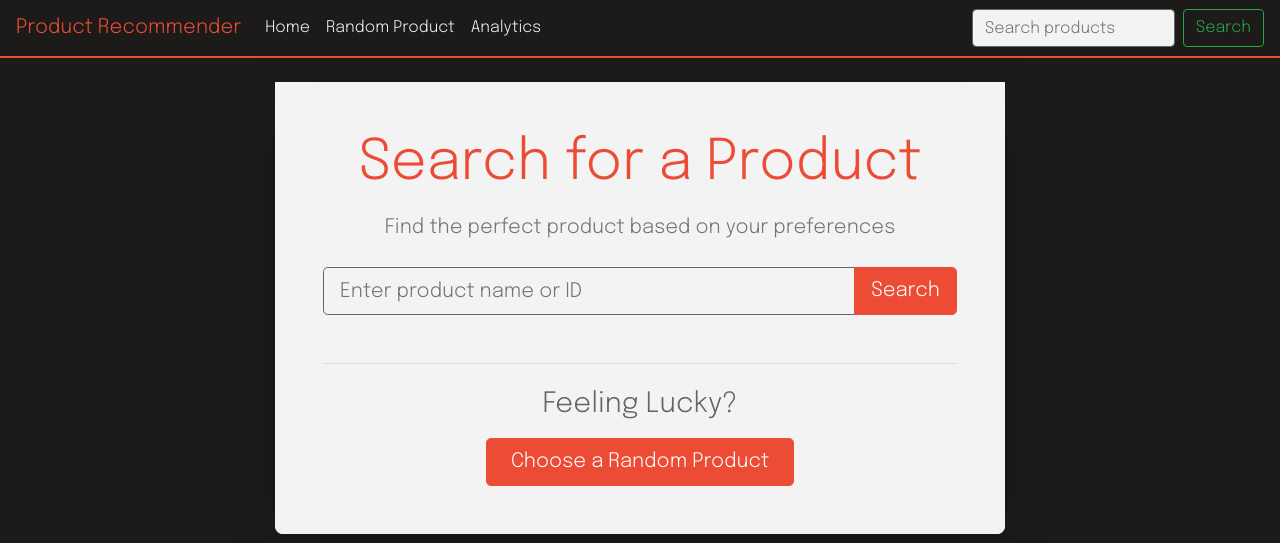
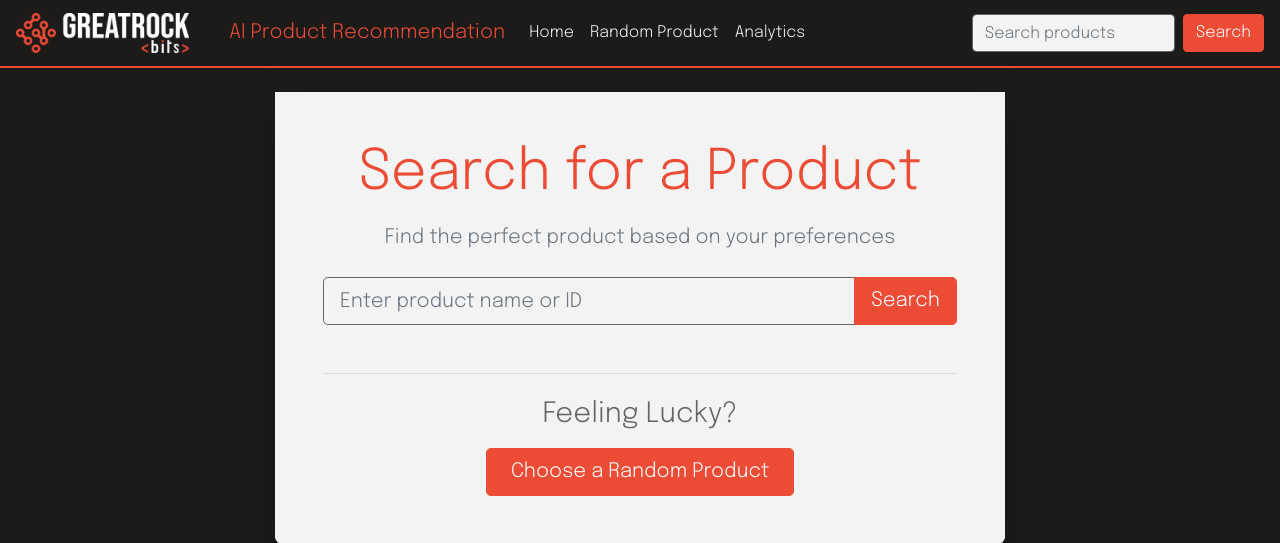
Before and after one commit to GreatRockbits/recommendation-engine-tk, a Django app: page / in a window 1280 px wide. Shown: the top 543 px of the page. Run offline with Django 5.2, Linux system fonts and the light colour scheme; some libraries are stand-ins or nearby versions.

Commit message:
Added logo and Navbar title

```diff
--- a/product_recommender/static/css/custom_styles.css
+++ b/product_recommender/static/css/custom_styles.css
@@ -49,6 +49,7 @@ h2, h4, h5 {
     position: relative;
     margin-bottom: 2rem;
 }
+
 
 /* Alert styles */
 .alert {
@@ -250,10 +251,19 @@ small {
     border-bottom: 2px solid var(--orange);
 }
 
+.navbar-logo {
+    height: 40px;
+    width: auto;
+    margin-right: 40px;
+}
+
 .navbar-brand {
     color: var(--orange) !important;
     font-weight: 250;
+    display: flex;
+    align-items: center;
 }
+
 
 .navbar-nav .nav-link {
     color: var(--light-grey) !important;
--- a/product_recommender/templates/base.html
+++ b/product_recommender/templates/base.html
@@ -6,14 +6,18 @@
     <meta name="viewport" content="width=device-width, initial-scale=1.0">
     <title>{% block title %}My Product Recommender{% endblock %}</title>
     <link rel="stylesheet" href="https://stackpath.bootstrapcdn.com/bootstrap/4.5.2/css/bootstrap.min.css">
-    <!-- {# Add project-specific CSS here if needed #}
-    <link rel="stylesheet" href="{% static 'css/style.css' %}"> -->
+    <link rel="stylesheet" href="{% static 'css/custom_styles.css' %}">
+
     {% block extra_css %}{% endblock %}
 </head>
 <body>
 
-    <nav class="navbar navbar-expand-lg navbar-dark bg-dark">
-        <a class="navbar-brand" href="{% url 'homepage' %}">Product Recommender</a>
+    <nav class="navbar navbar-expand-lg navbar-dark">
+        <a class="navbar-brand" href="{% url 'homepage' %}">
+            <img src="{% static 'images/logo.png' %}" alt="GreatRock Bits Logo" class="navbar-logo">
+            AI Product Recommendation
+        </a>
+
         <button class="navbar-toggler" type="button" data-toggle="collapse" data-target="#navbarNav" aria-controls="navbarNav" aria-expanded="false" aria-label="Toggle navigation">
             <span class="navbar-toggler-icon"></span>
         </button>
@@ -31,7 +35,7 @@
             </ul>
             <form class="form-inline my-2 my-lg-0" action="{% url 'search_results' %}" method="get">
                 <input class="form-control mr-sm-2" type="search" placeholder="Search products" aria-label="Search" name="q">
-                <button class="btn btn-outline-success my-2 my-sm-0" type="submit">Search</button>
+                <button class="btn btn-primary my-2 my-sm-0" type="submit">Search</button>
             </form>
         </div>
     </nav>
```
Also changed, not shown: product_recommender/static/images/logo.png (added).
